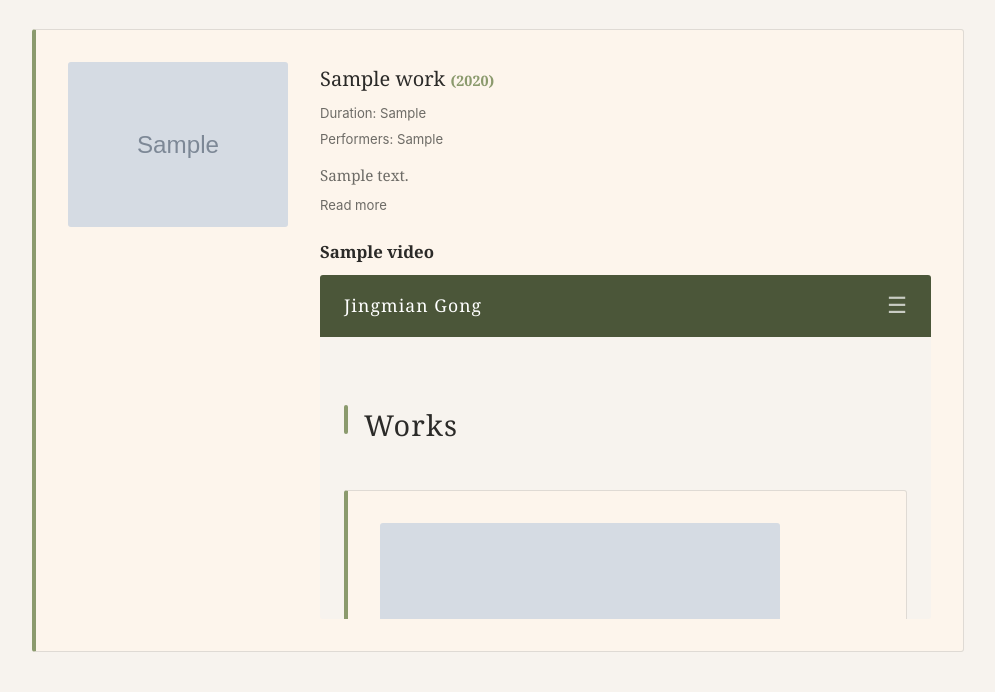
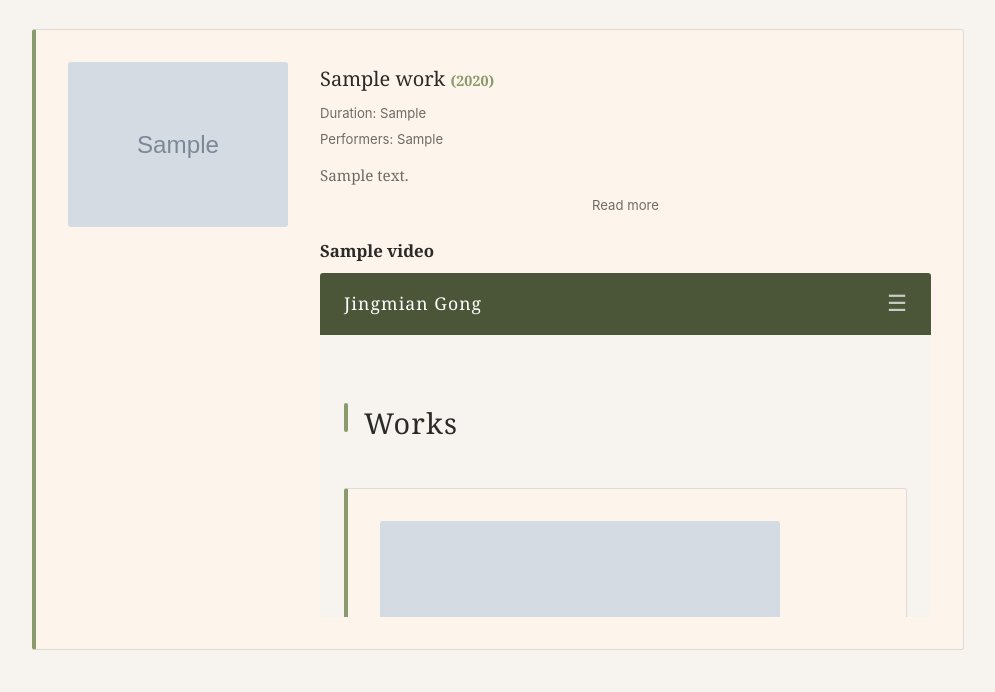
Before and after one commit to seongkohn/jgong-site, a Flask app: page /works in a window 1280 px wide. Shown: the part 186-878 px from the top of the page, without its empty margins (142-1137 px from the left). Run offline with Flask 3, Linux system fonts and the light colour scheme; tables that the repository leaves empty hold one stand-in row (values such as "Sample post"); grey boxes marked "Sample" are stand-in pictures; some libraries are stand-ins or nearby versions.

Commit message:
Center the read more/less toggle
Co-Authored-By: Claude Opus 4.6 <noreply@anthropic.com>

```diff
--- a/static/css/style.css
+++ b/static/css/style.css
@@ -379,11 +379,12 @@ img { max-width: 100%; height: auto; display: block; }
 
 .work-desc-more {
   cursor: pointer;
-  display: inline-block;
+  display: block;
   margin-top: .35rem;
   font-family: var(--font-sans);
   font-size: .82rem;
   color: var(--text-muted);
+  text-align: center;
 }
 
 .work-desc-more:hover {
```
